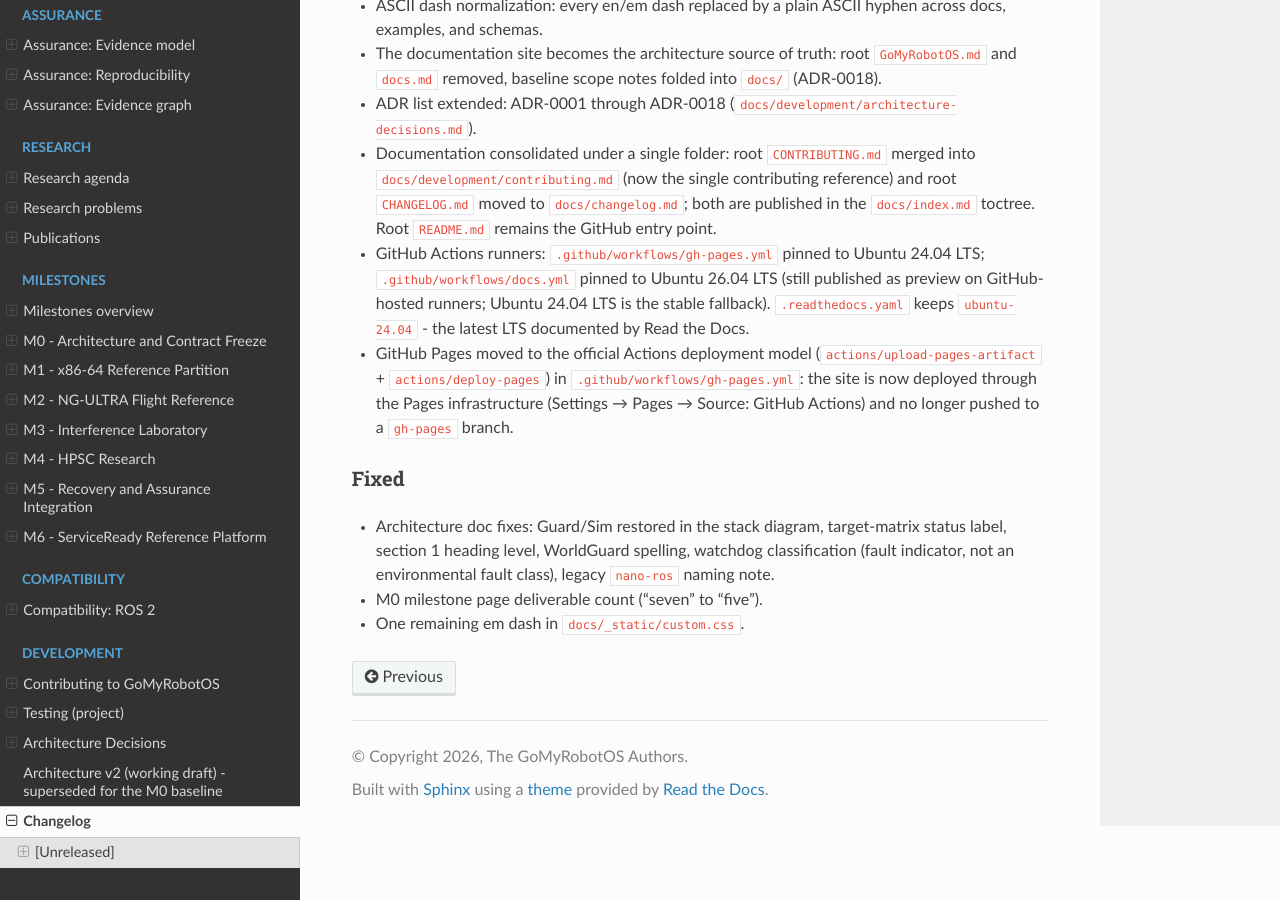
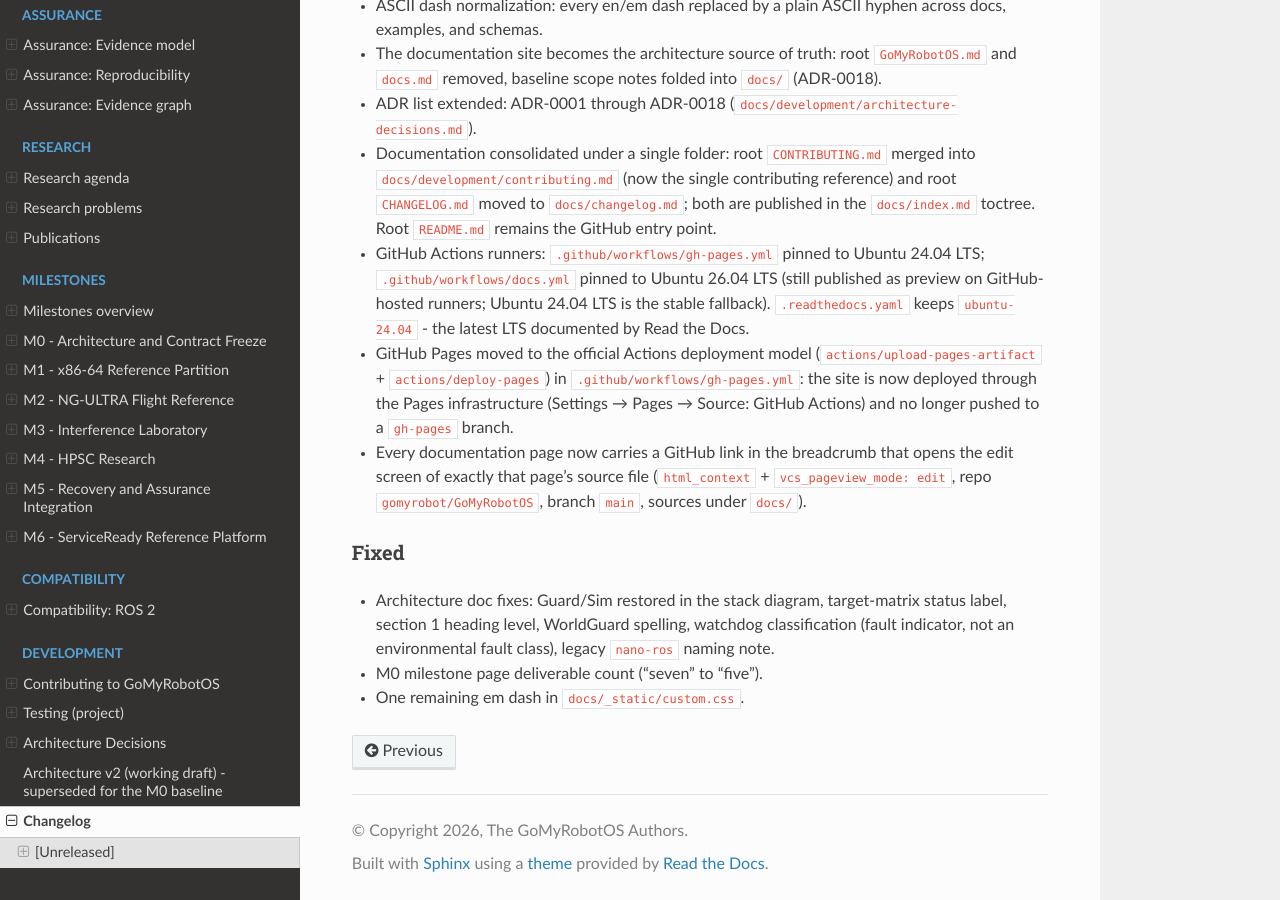
Before and after one commit to Lamouchi-Bayrem/GoMyRobotOS, a Sphinx documentation site: the page built from docs/changelog.md, in a window 1280 px wide and 900 px high, scrolled down 1103 px. Built offline with Sphinx 7.4.7 and the Read the Docs theme 3.1.0, drawn with Linux system fonts in a browser that asks for light colours; some of the changed text lies outside the part shown.

Commit message:
Add per-page Edit on GitHub links to the docs site
docs/conf.py: html_context (gomyrobot/GoMyRobotOS @ main, conf at /docs/) plus vcs_pageview_mode: edit, so the breadcrumb link on every page opens the edit screen of that pages exact source file. Changelog [Unreleased] updated.

```diff
--- a/docs/changelog.md
+++ b/docs/changelog.md
@@ -73,6 +73,10 @@
   `.github/workflows/gh-pages.yml`: the site is now deployed through
   the Pages infrastructure (Settings → Pages → Source: GitHub
   Actions) and no longer pushed to a `gh-pages` branch.
+* Every documentation page now carries a GitHub link in the breadcrumb
+  that opens the edit screen of exactly that page's source file
+  (`html_context` + `vcs_pageview_mode: edit`, repo
+  `gomyrobot/GoMyRobotOS`, branch `main`, sources under `docs/`).
 
 ### Fixed
 
--- a/docs/conf.py
+++ b/docs/conf.py
@@ -34,6 +34,9 @@
     "collapse_navigation": False,
     "sticky_navigation": True,
     "navigation_depth": -1,
+    # Breadcrumb link target: "edit" -> the GitHub *edit* screen of the
+    # exact source file of each page (default "blob" only shows the file).
+    "vcs_pageview_mode": "edit",
 }
 pygments_style = "sphinx"
 copybutton_exclude = ".linenos, .gp, .go"
@@ -46,4 +49,15 @@
 # site (docs.ros.org/_static/custom.css).
 html_css_files = ["custom.css"]
 
+# "View on GitHub" and "Edit on GitHub" links in the theme footer:
+# every rendered page links to its own source file in the repository.
+# Works identically for the GitHub Pages build and Read the Docs.
+html_context = {
+    "display_github": True,
+    "github_user": "gomyrobot",
+    "github_repo": "GoMyRobotOS",
+    "github_version": "main",
+    "conf_py_path": "/docs/",
+}
+
 exclude_patterns = ["Thumbs.db", ".DS_Store", "**/.DS_Store", "_build"]
```
